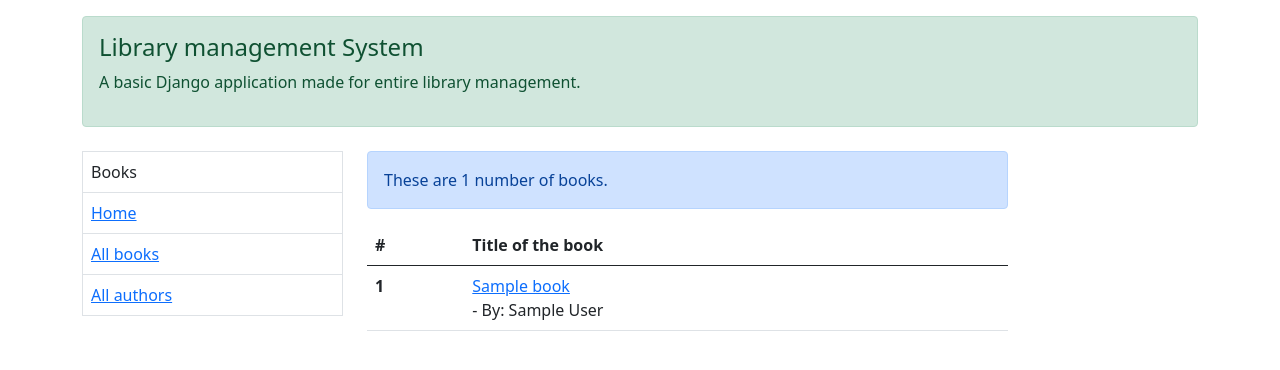
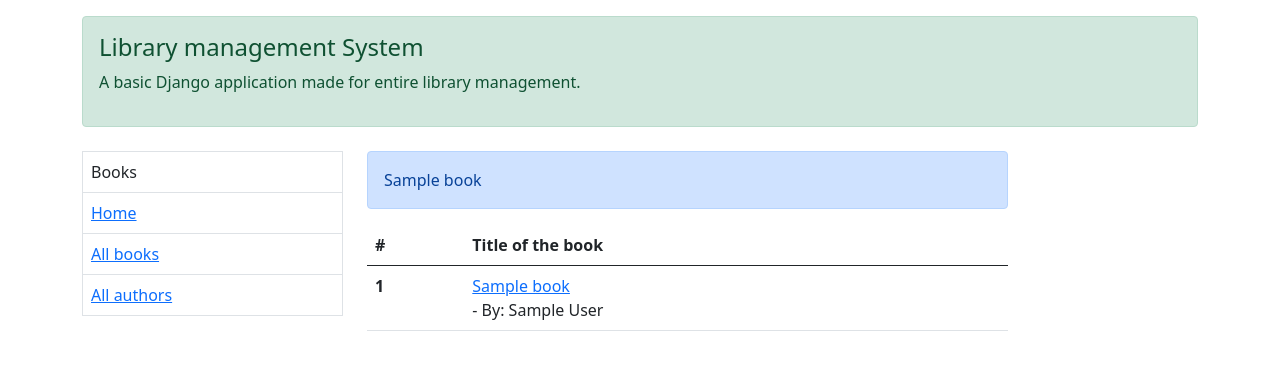
Before and after one commit to vikas1412/library-ms, a Django app: template templates/catalog/book_detail.html in a window 1280 px wide. Shown: the top 370 px of the page. Run offline with Django 3.2, Linux system fonts and the light colour scheme; the template is opened without the code that fills it: most values are stand-ins (such as "Sample title", 1, 10 or a date in 2020).

Commit message:
Create new book_detail.html for DetailView

```diff
--- a/templates/catalog/book_detail.html
+++ b/templates/catalog/book_detail.html
@@ -28,7 +28,7 @@
             </div>
             <div class="col-lg-7 col-md-12 col-sm-12">
                 <div class="alert alert-primary" role="alert">
-                    These are {{ total_books_demo }} number of books.
+                    {{ book.title }}
                 </div>
                 <table class="table">
                     <thead>
```
